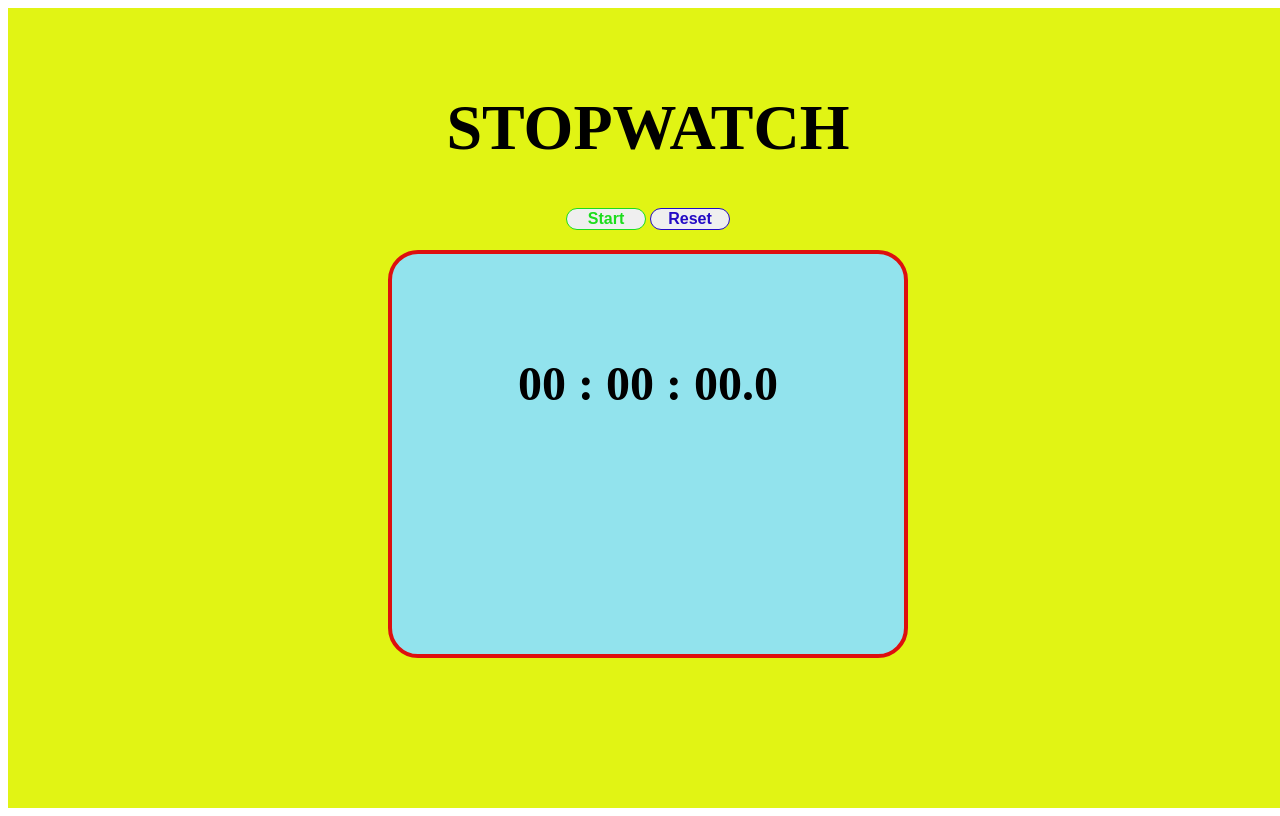
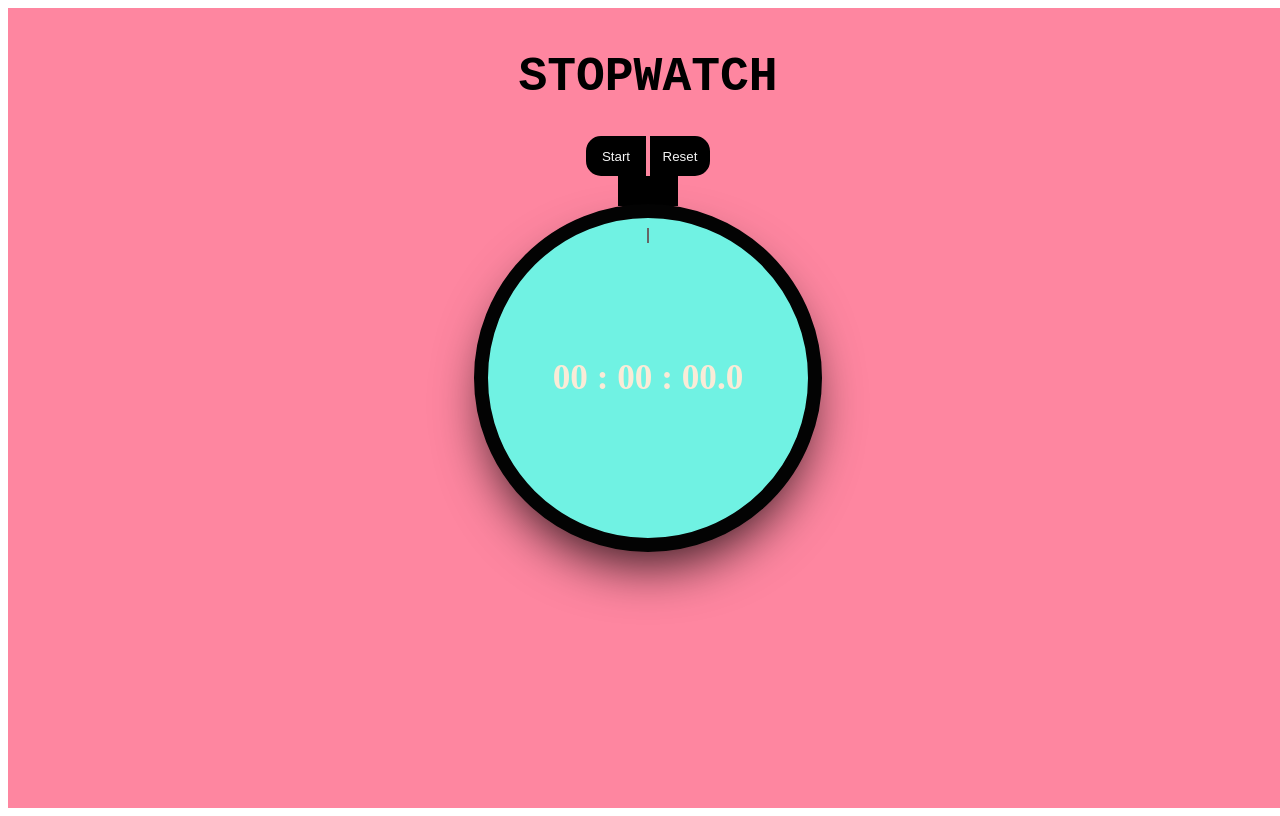
Before and after one commit to saurabhbharti2024/Stopwatch, a plain HTML site: page index.html in a window 1280 px wide. Drawn offline with Linux system fonts and the light colour scheme; a web font is replaced by a local one.

Commit message:
stopwatch.css

```diff
--- a/stopwatch.css
+++ b/stopwatch.css
@@ -2,7 +2,7 @@
 .main_container {
     height: 100vh;
     width: 100vw;
-    background-color: rgb(225, 244, 20);
+    background-color: rgb(254, 134, 160);
     display: flex;
     align-items: center;
     flex-direction: column;
@@ -10,94 +10,59 @@
 
 /* Tagline styling */
 .tag {
-    font-size: 2rem;
+    font-family: 'Courier New', Courier, monospace;
+    font-size: 1.5rem;
     color: black;
-    margin-top: 40px;
+    margin-top: 10px;
+    display: flex;
 }
 
 /* Container styling for the stopwatch */
 .container {
-    height: 50vh;
-    width: 40vw;
-    min-height: 250px;
-    min-width: 500px;
-    background-color: rgb(146, 227, 237);
-    border: 4px solid rgb(221, 15, 15);
-    border-radius: 30px;
-    margin-top: 20px;
-    display: flex;
-    flex-direction: column;
-    align-items: center;
-    justify-content: space-around;
+    height: 320px;
+    width: 320px;
+    background-color:#70f2e3;
+    border: 14px solid rgb(3, 3, 3);
+    border-radius: 50%;
+    position: relative;
+    box-shadow: 0 2vw 4vw -1vw rgba(0, 0, 0, 0.8);
 }
 
-/* Timer section styling */
-.timer {
-    height: 35%;
-    width: 80%;
-    background-color: rgb(242, 244, 238);
-    border: 2px solid black;
-    border-radius: 10px;
+/* Display area styling */
+.display {
+    height: 100%;
+    width: 100%;
+    position: absolute;
+    border-radius: 50%;
     display: flex;
     align-items: center;
     justify-content: center;
 }
 
+/* Dial lines styling */
+.diallines {
+    z-index: 2;
+    width: 2px;
+    height: 15px;
+    background: #666;
+    left: 50%;
+    margin-top: 10px;
+    margin-left: -1px;
+    position: absolute;
+    transform-origin: 50% 150px;
+}
+
+/* Larger dial lines for every 5 minutes */
+.diallines:nth-of-type(5n) {
+    width: 4px;
+    height: 25px;
+}
+
 /* Timer text styling */
 .tTex {
-    font-size: 300%;
-    color: black;
-    padding: auto;
-}
-
-/* Button section styling */
-.button {
-    height: 15%;
-    width: 65%;
-    display: flex;
-    justify-content: space-around;
-    margin-top: -75px;
-}
-
-
-/* General button styling */
-.btn {
-    font-size: 1rem;
-    font-weight: bold;
-}
-
-/* start and Stop button styling */
-.button-running {
-    border: 1px solid rgb(236, 41, 11);
-    width: 80px;
-    border-radius: 15px;
-    color: rgb(236, 41, 11);
-}
-.button-running:hover{
-    background-color: rgb(236, 41, 11);
-    color: white;
-}
-.button-stopped {
-    border: 1px solid rgb(27, 221, 27);
-    width: 80px;
-    border-radius: 15px;
-    color: rgb(27, 221, 27);
-}
-.button-stopped:hover{
-    background-color: rgb(27, 221, 27);
-    color: white;
-}
-/* Reset button styling */
-#reset_button {
-    border: 1px solid rgb(35, 10, 197);
-    width: 80px;
-    border-radius: 15px;
-    color: rgb(35, 10, 197);
-}
-
-#reset_button:hover {
-    background-color: rgb(35, 10, 197);
-    color: white;
+    font-size: 2.2rem;
+    text-shadow: #666;
+    color: antiquewhite;
 }
 
 /* Animation for the timer text color change */
@@ -117,22 +82,39 @@
 .timer-animation {
     animation: timerAnimation 1s linear infinite alternate;
 }
+/* Styling for key */
+.key {
+    display: flex;
+    flex-direction: column;
+    align-items: center;
+    margin-bottom: -2px;
+  }
+  .fake{
+    height: 30px;
+    width: 60px;
+    background-color: black;
+}
 
-/* Media query for responsive design */
-@media screen and (max-width: 600px) {
-    .main_container {
-        font-size: 1rem;
-    }
-    .container {
-        height: 40vh;
-        width: 70vw;
-        min-width: 0px;
-    }
-    .tTex {
-        font-size: 1.5rem;
-    }
-    .btn {
-        font-size: 0.8rem;
-        width: 60px;
-    }
+/* Styling for start and stop buttons */
+.button-running,
+.button-stopped,
+#reset_button {
+    height: 40px;
+    width: 60px;
+    background-color: black;
+    color: whitesmoke;
+    border: 2px solid black;
+    border-radius: 15px 0px 0px 15px; /* Rounded corners on the left */
 }
+.button-stopped:hover,
+#reset_button:hover {
+    background-color: rgb(27, 221, 27); /* Green color on hover */
+}
+.button-running:hover {
+    background-color: rgb(236, 41, 11); /* Red color on hover */
+}
+
+/* Reset button styling */
+#reset_button {
+    border-radius: 0px 15px 15px 0px; /* Rounded corners on the right */
+}
```
